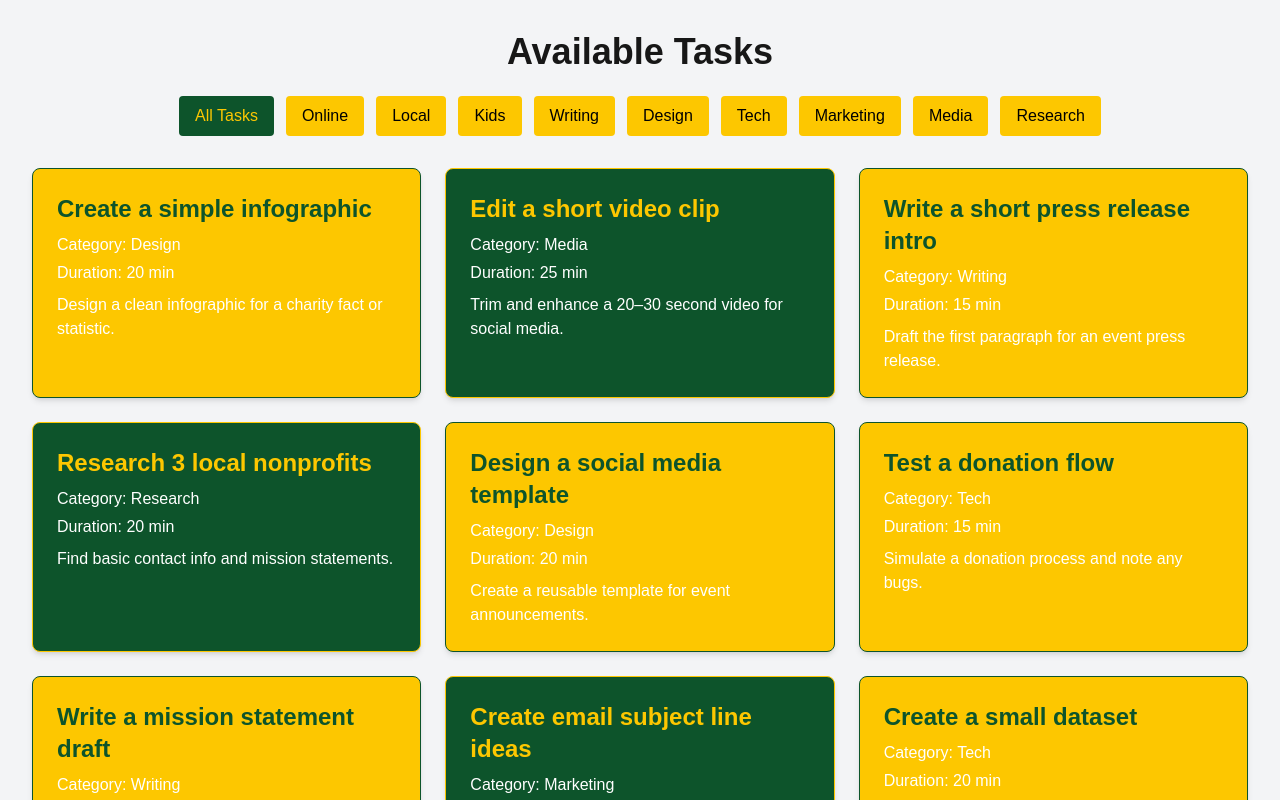
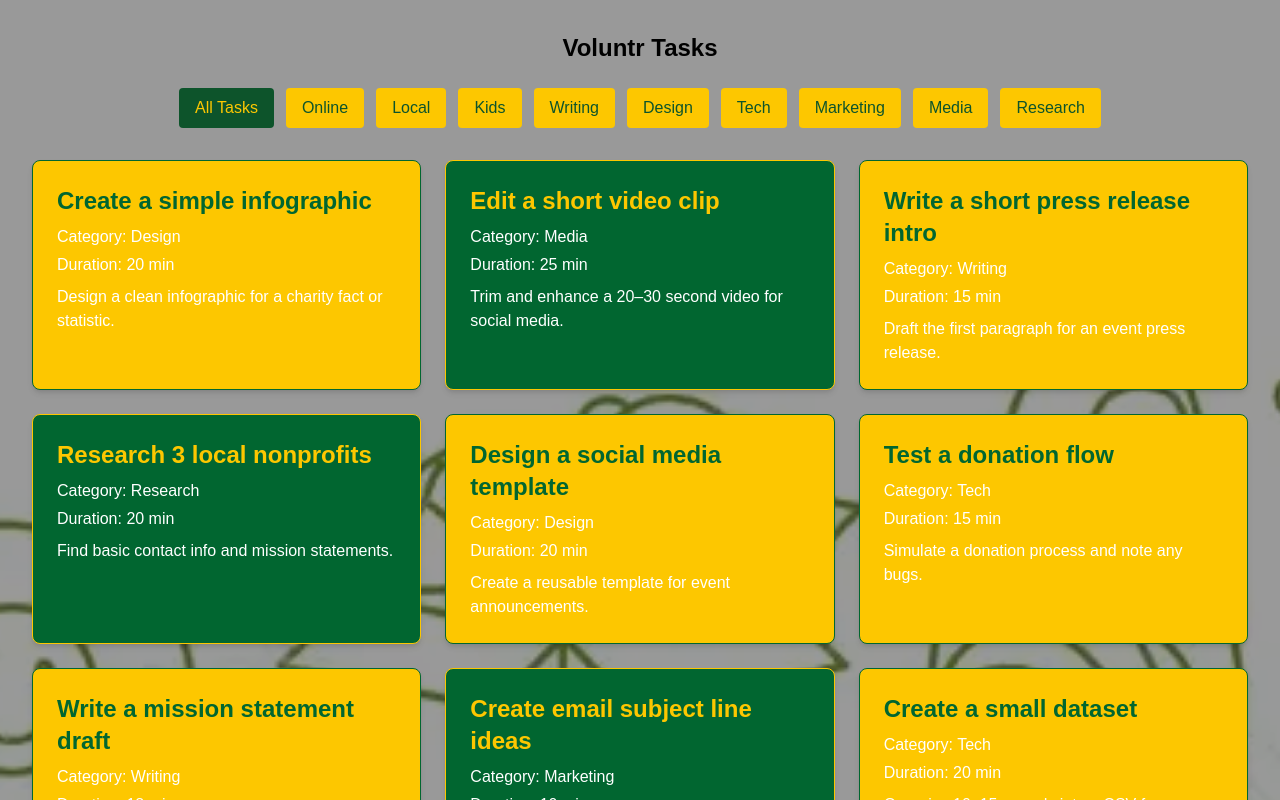
Before and after one commit to S-hussaini/cprg306-project, a Next.js app: page /tasks in a window 1280 px wide. Shown: the top 800 px of the page. Built offline with nearby package versions, Linux system fonts and the light colour scheme.

Commit message:
edited the tasks folder page.js background white seemed so dull

```diff
--- a/app/tasks/page.js
+++ b/app/tasks/page.js
@@ -1,8 +1,7 @@
-"use client"; // enables interactivity in app folder
+"use client";
 import { useState } from "react";
 import tasksData from "../tasks.json";
 
-// Filter options
 export const filters = [
   { label: "All Tasks", value: "all" },
   { label: "Online", value: "Online" },
@@ -16,31 +15,41 @@ export const filters = [
   { label: "Research", value: "Research" }
 ];
 
-// Category colors matching homepage
 const categoryColors = {
-  Design: "bg-yellow-400 text-green-900",
-  Media: "bg-green-900 text-yellow-400",
-  Writing: "bg-yellow-400 text-green-900",
-  Research: "bg-green-900 text-yellow-400",
-  Tech: "bg-yellow-400 text-green-900",
-  Marketing: "bg-green-900 text-yellow-400",
-  Local: "bg-yellow-400 text-green-900",
-  Online: "bg-green-900 text-yellow-400",
-  Kids: "bg-yellow-400 text-green-900"
+  Design: "bg-yellow-400 text-green-800",
+  Media: "bg-green-800 text-yellow-400",
+  Writing: "bg-yellow-400 text-green-800",
+  Research: "bg-green-800 text-yellow-400",
+  Tech: "bg-yellow-400 text-green-800",
+  Marketing: "bg-green-800 text-yellow-400",
+  Local: "bg-yellow-400 text-green-800",
+  Online: "bg-green-800 text-yellow-400",
+  Kids: "bg-yellow-400 text-green-800"
 };
 
 export default function TasksPage() {
   const [selectedFilter, setSelectedFilter] = useState("all");
 
-  // Filter tasks based on selection
   const filteredTasks =
     selectedFilter === "all"
       ? tasksData
       : tasksData.filter((task) => task.category === selectedFilter);
 
   return (
-    <div className="min-h-screen bg-gray-100 p-8">
-      <h1 className="text-4xl font-bold mb-6 text-center">Available Tasks</h1>
+    <div className="relative min-h-screen p-8">
+      {/* Background image */}
+      <div
+        className="absolute inset-0 bg-cover bg-center"
+        style={{ backgroundImage: "url('/pic.png')" }}
+      ></div>
+
+      <div className="absolute inset-0 bg-black/40"></div>
+
+      {/* Main content */}
+      <div className="relative z-10">
+        <h1 className="text-2xl font-bold mb-6 text-center text-black">
+          Voluntr Tasks
+        </h1>
 
         {/* Filters */}
         <div className="flex flex-wrap gap-3 justify-center mb-8">
@@ -50,7 +59,7 @@ export default function TasksPage() {
               className={`px-4 py-2 rounded font-medium transition ${
                 selectedFilter === filter.value
                   ? "bg-green-900 text-yellow-400"
-                : "bg-yellow-400 text-black hover:bg-green-900 hover:text-yellow-400"
+                  : "bg-yellow-400 text-green-900 hover:bg-green-900 hover:text-yellow-400"
               }`}
               onClick={() => setSelectedFilter(filter.value)}
             >
@@ -81,5 +90,6 @@ export default function TasksPage() {
           ))}
         </div>
       </div>
+    </div>
   );
 }
```
Lines whose indentation alone changed are shown as unchanged.
